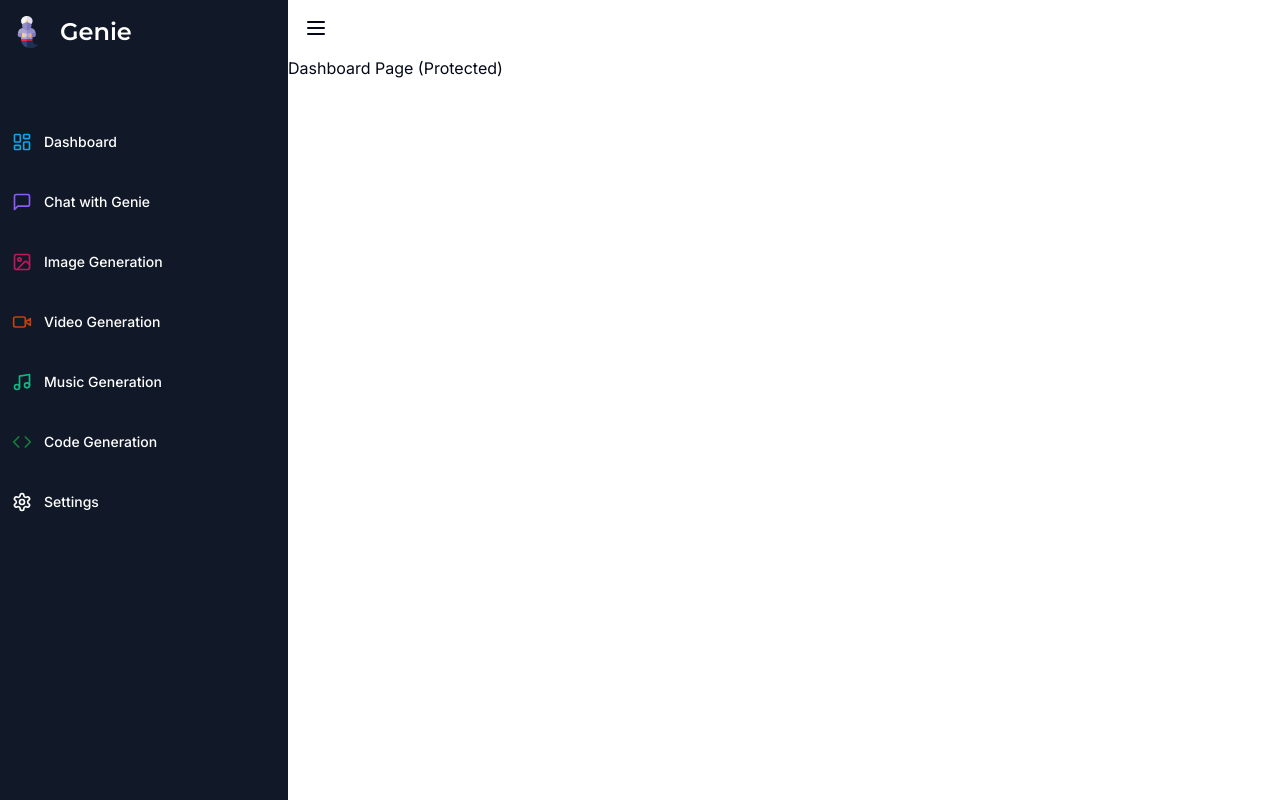
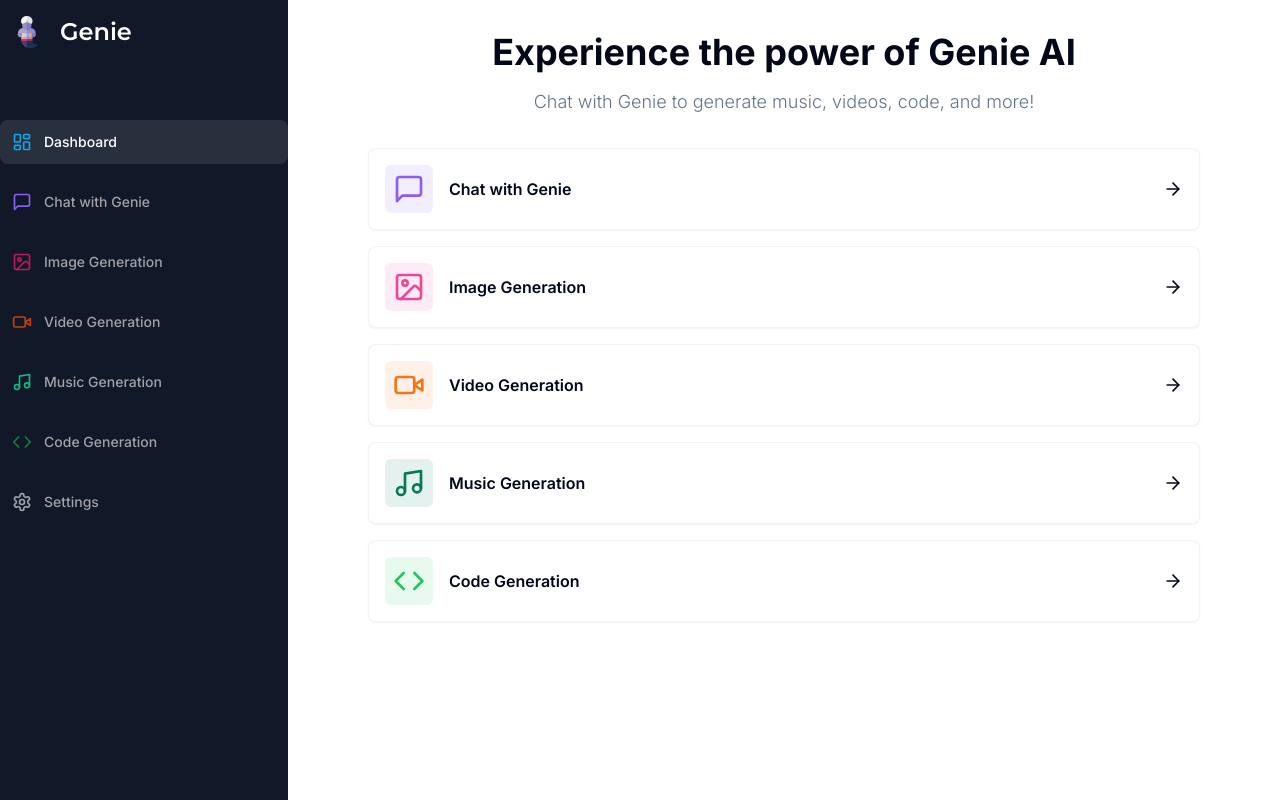
Before and after one commit to ashrrithk/genie-web, a Next.js app: page /dashboard in a window 1280 px wide. Built offline with nearby package versions, Linux system fonts and the light colour scheme.

Commit message:
dashboard ui done

```diff
--- a/app/(dashboard)/(routes)/dashboard/page.tsx
+++ b/app/(dashboard)/(routes)/dashboard/page.tsx
@@ -1,7 +1,85 @@
+"use client";
+import { Card } from "@/components/ui/card";
+import {
+  ArrowRight,
+  Code,
+  Image,
+  MessageSquare,
+  Music,
+  Video,
+} from "lucide-react";
+import { cn } from "@/lib/utils";
+import { useRouter } from "next/navigation";
+
+const tools = [
+  {
+    label: "Chat with Genie",
+    icon: MessageSquare,
+    color: "text-violet-500",
+    bgcolor: "bg-violet-500/10",
+    href: "/conversation",
+  },
+  {
+    label: "Image Generation",
+    icon: Image,
+    color: "text-pink-500",
+    bgcolor: "bg-pink-500/10",
+    href: "/image",
+  },
+  {
+    label: "Video Generation",
+    icon: Video,
+    color: "text-orange-500",
+    bgcolor: "bg-orange-500/10",
+    href: "/video",
+  },
+  {
+    label: "Music Generation",
+    icon: Music,
+    color: "text-emerald-700",
+    bgcolor: "bg-emerald-700/10",
+    href: "/music",
+  },
+  {
+    label: "Code Generation",
+    icon: Code,
+    color: "text-green-500",
+    bgcolor: "bg-green-500/10",
+    href: "/code",
+  },
+];
+
 export default function DashboardPage() {
+  const router = useRouter();
+
   return (
     <div>
-      <h1>Dashboard Page (Protected)</h1>
+      <div className="mb-8 space-y-4">
+        <h2 className="text-2xl md:text-4xl font-bold text-center">
+          Experience the power of Genie AI
+        </h2>
+        <p className="text-muted-foreground font-light text-sm md:text-lg text-center">
+          Chat with Genie to generate music, videos, code, and more!
+        </p>
+      </div>
+      <div className="px-4 md:px-20 lg: px-32 space-y-4">
+        {tools.map((tool) => (
+          <Card
+            onClick={() => router.push(tool.href)}
+            key={tool.label}
+            className="p-4 border-black/5 flex items-center justify-between
+          hover:shadow-md transition cursor-pointer"
+          >
+            <div className="flex items-center gap-x-4">
+              <div className={cn("p-2 w-fit rounded-md", tool.bgcolor)}>
+                <tool.icon className={cn("w-8 h-8", tool.color)} />
+              </div>
+              <div className="font-semibold">{tool.label}</div>
+            </div>
+            <ArrowRight className="h-5 w-5" />
+          </Card>
+        ))}
+      </div>
     </div>
   );
 }
--- a/components/mobile-sidebar.tsx
+++ b/components/mobile-sidebar.tsx
@@ -8,7 +8,7 @@
 const MobileSidebar = () => {
   return (
     <Sheet>
-      <SheetTrigger>
+      <SheetTrigger className="md:hidden">
         <Menu />
       </SheetTrigger>
       <SheetContent side="left" className="p-0">
--- a/components/sidebar.tsx
+++ b/components/sidebar.tsx
@@ -3,6 +3,7 @@
 import { Montserrat } from "next/font/google";
 import Image from "next/image";
 import Link from "next/link";
+import { usePathname } from "next/navigation";
 
 import { cn } from "@/lib/utils";
 import {
@@ -14,6 +15,7 @@
   Settings,
   VideoIcon,
 } from "lucide-react";
+import path from "path";
 
 const montserrat = Montserrat({
   weight: "600",
@@ -29,42 +31,43 @@
   },
   {
     label: "Chat with Genie",
-    href: "/dashboard",
+    href: "",
     icon: MessageSquare,
     color: "text-violet-500",
   },
   {
     label: "Image Generation",
-    href: "/dashboard",
+    href: "",
     icon: ImageIcon,
     color: "text-pink-700",
   },
   {
     label: "Video Generation",
-    href: "/dashboard",
+    href: "",
     icon: VideoIcon,
     color: "text-orange-700",
   },
   {
     label: "Music Generation",
-    href: "/dashboard",
+    href: "",
     icon: Music,
     color: "text-emerald-500",
   },
   {
     label: "Code Generation",
-    href: "/dashboard",
+    href: "",
     icon: Code,
     color: "text-green-700",
   },
   {
     label: "Settings",
-    href: "/dashboard",
+    href: "",
     icon: Settings,
   },
 ];
 
 const Sidebar = () => {
+  const pathname = usePathname();
   return (
     <div className="space-y-4 py-4 flex flex-col h-full bg-[#111827] text-white">
       <Link href="/dashboard" className="flex items-center pl-3 mb-14">
@@ -79,8 +82,10 @@
         <Link
           href={route.href}
           key={route.href}
-          className="text-sm group flex p-3 w-full justify-start
-        font-medium cursor-pointer hover:text-white hover:bg-white/10 rounded-lg transition"
+          className={cn(
+            "text-sm group flex p-3 w-full justify-start font-medium cursor-pointer hover:text-white hover:bg-white/10 rounded-lg transition",
+            pathname === route.href ? "text-white bg-white/10" : "text-zinc-400"
+          )}
         >
           <div className="flex items-center flex-1">
             <route.icon className={cn("w-5 h-5 mr-3", route.color)} />
--- /dev/null
+++ b/components/ui/card.tsx
@@ -0,0 +1,79 @@
+import * as React from "react"
+
+import { cn } from "@/lib/utils"
+
+const Card = React.forwardRef<
+  HTMLDivElement,
+  React.HTMLAttributes<HTMLDivElement>
+>(({ className, ...props }, ref) => (
+  <div
+    ref={ref}
+    className={cn(
+      "rounded-lg border bg-card text-card-foreground shadow-sm",
+      className
+    )}
+    {...props}
+  />
+))
+Card.displayName = "Card"
+
+const CardHeader = React.forwardRef<
+  HTMLDivElement,
+  React.HTMLAttributes<HTMLDivElement>
+>(({ className, ...props }, ref) => (
+  <div
+    ref={ref}
+    className={cn("flex flex-col space-y-1.5 p-6", className)}
+    {...props}
+  />
+))
+CardHeader.displayName = "CardHeader"
+
+const CardTitle = React.forwardRef<
+  HTMLParagraphElement,
+  React.HTMLAttributes<HTMLHeadingElement>
+>(({ className, ...props }, ref) => (
+  <h3
+    ref={ref}
+    className={cn(
+      "text-2xl font-semibold leading-none tracking-tight",
+      className
+    )}
+    {...props}
+  />
+))
+CardTitle.displayName = "CardTitle"
+
+const CardDescription = React.forwardRef<
+  HTMLParagraphElement,
+  React.HTMLAttributes<HTMLParagraphElement>
+>(({ className, ...props }, ref) => (
+  <p
+    ref={ref}
+    className={cn("text-sm text-muted-foreground", className)}
+    {...props}
+  />
+))
+CardDescription.displayName = "CardDescription"
+
+const CardContent = React.forwardRef<
+  HTMLDivElement,
+  React.HTMLAttributes<HTMLDivElement>
+>(({ className, ...props }, ref) => (
+  <div ref={ref} className={cn("p-6 pt-0", className)} {...props} />
+))
+CardContent.displayName = "CardContent"
+
+const CardFooter = React.forwardRef<
+  HTMLDivElement,
+  React.HTMLAttributes<HTMLDivElement>
+>(({ className, ...props }, ref) => (
+  <div
+    ref={ref}
+    className={cn("flex items-center p-6 pt-0", className)}
+    {...props}
+  />
+))
+CardFooter.displayName = "CardFooter"
+
+export { Card, CardHeader, CardFooter, CardTitle, CardDescription, CardContent }
```
